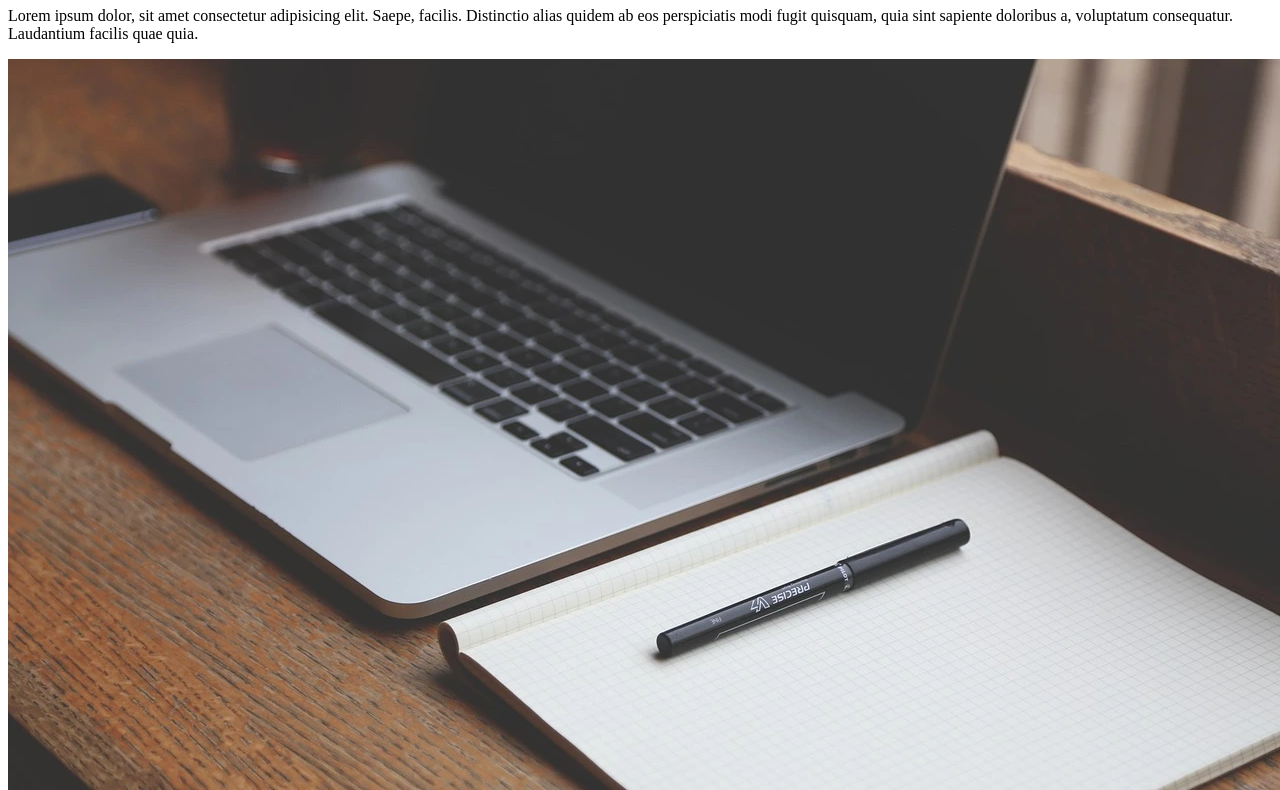
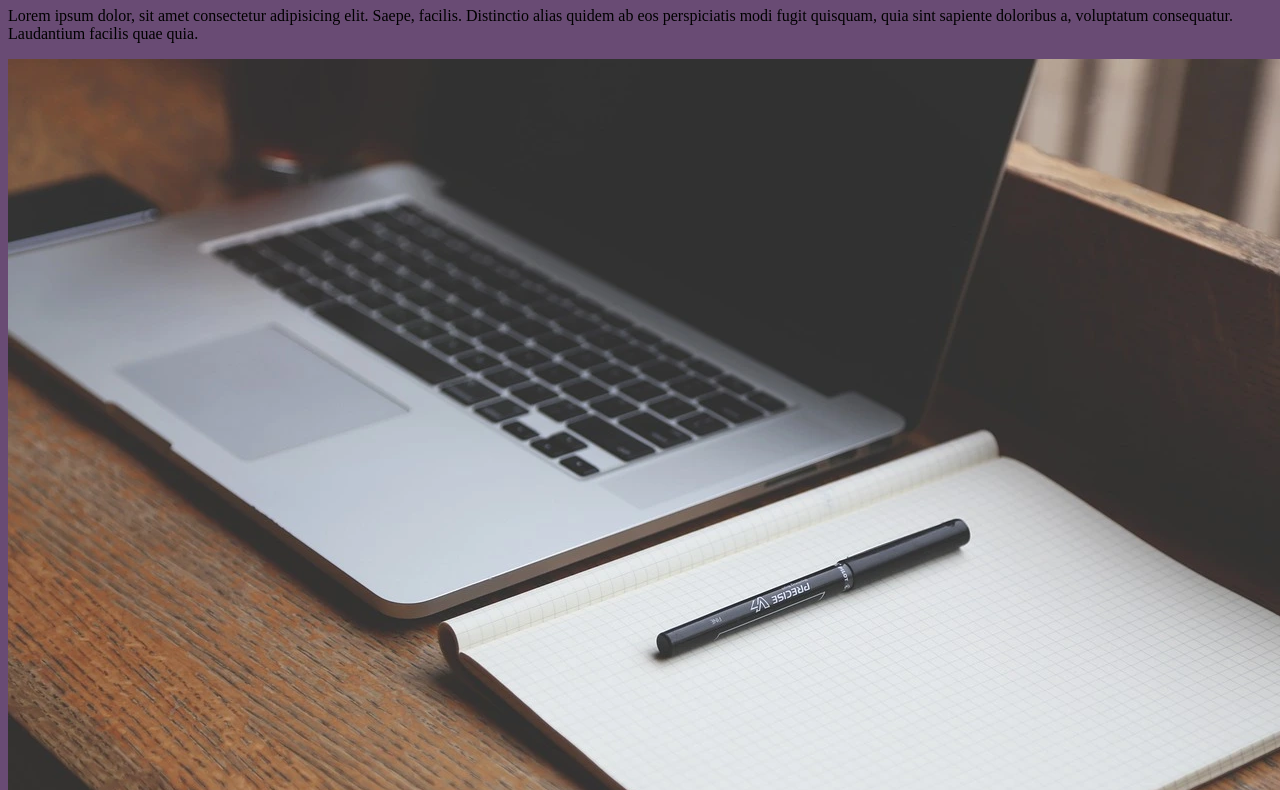
Before and after one commit to anmajka/anmajka.github.io, a plain HTML site: page index.html in a window 1280 px wide. Shown: the part 169-959 px from the top of the page. Drawn offline with Linux system fonts and the light colour scheme.

Commit message:
css implemented

```diff
--- a/index.html
+++ b/index.html
@@ -5,6 +5,7 @@
     <meta http-equiv="X-UA-Compatible" content="IE=edge" />
     <meta name="viewport" content="width=device-width, initial-scale=1.0" />
     <title>anmajka - o mnie</title>
+    <link rel="stylesheet" href="style.css" />
   </head>
   <body>
     <nav>
--- /dev/null
+++ b/style.css
@@ -0,0 +1,3 @@
+body {
+  background: rgb(105, 75, 116);
+}
```
